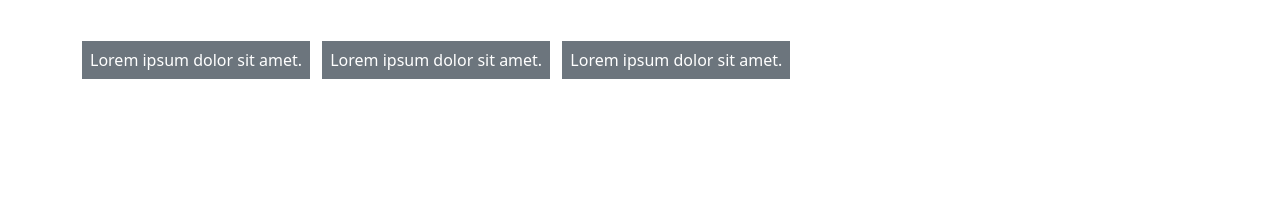
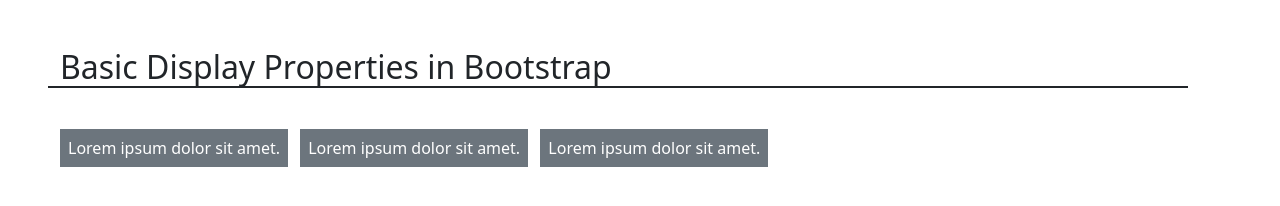
Before and after one commit to GuptaChanchal08/MERN-stack-full-web-development, a plain HTML site: page Bootstrap-5/display.html in a window 1280 px wide. Drawn offline with nearby package versions, Linux system fonts and the light colour scheme.

Commit message:
Basic display properties

```diff
--- a/Bootstrap-5/display.html
+++ b/Bootstrap-5/display.html
@@ -12,7 +12,8 @@
     />
   </head>
   <body>
-    <div class="container mt-5">
+    <h2 class="container text-dark m-5 border-bottom border-dark border-2">Basic Display Properties in Bootstrap</h2>
+    <div class="container m-5">
       <div class="d-inline bg-secondary text-white p-2">Lorem ipsum dolor sit amet.</div>
       <div class="d-inline bg-secondary text-white p-2 m-2">Lorem ipsum dolor sit amet.</div>
       <div class="d-inline bg-secondary text-white p-2">Lorem ipsum dolor sit amet.</div>
```
